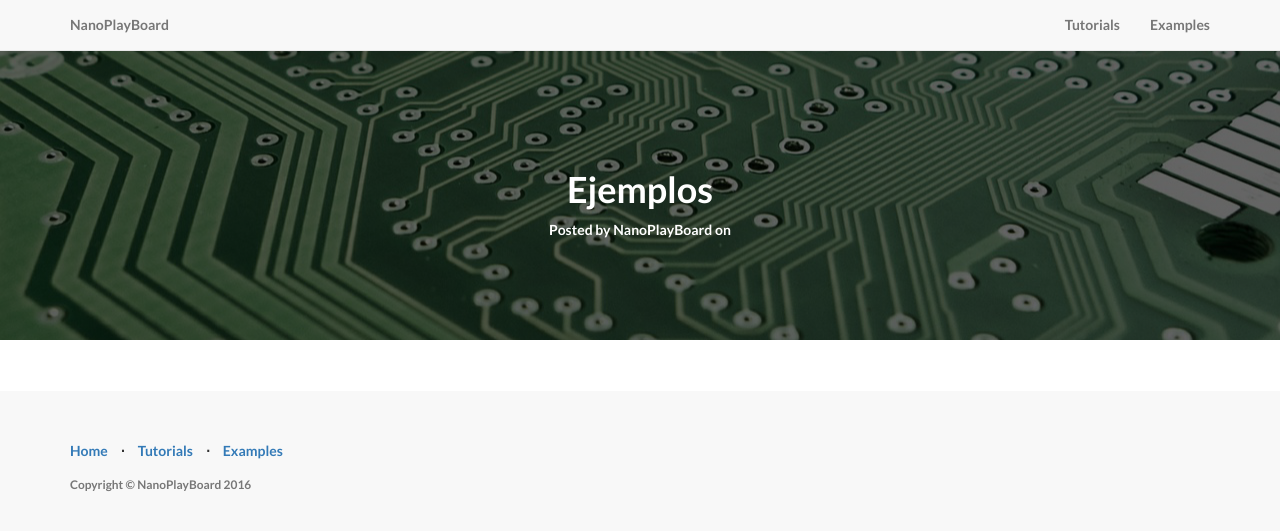
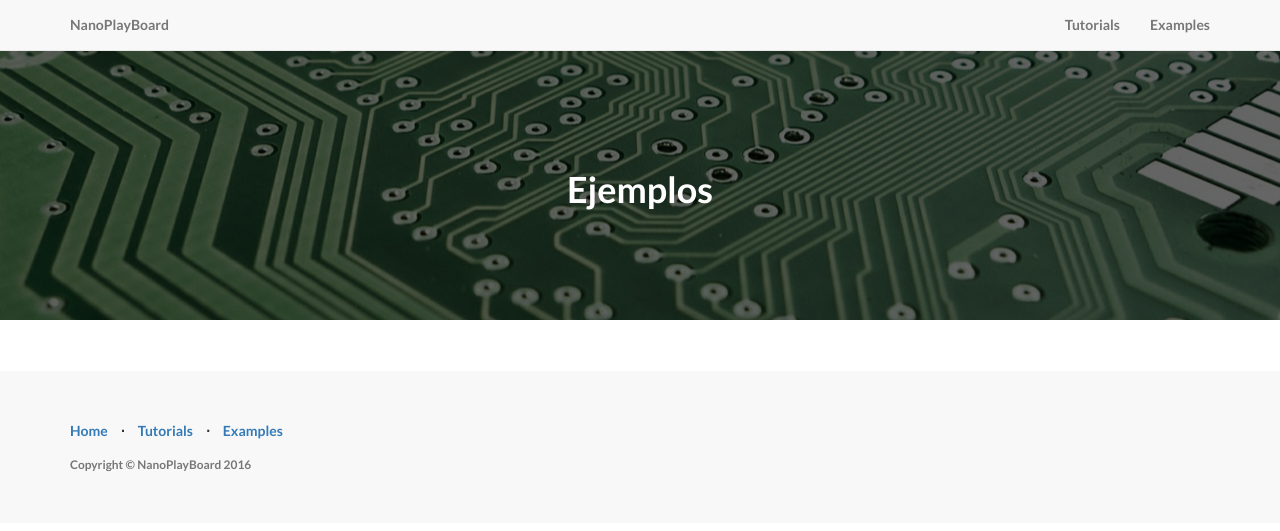
Before and after one commit to nanoplayboard/nanoplayboard.github.io, a Jekyll site: the page built from examples/index.html, in a window 1280 px wide. Shown: the top 531 px of the page. Built offline with Jekyll 4.4.1, drawn with Linux system fonts in a browser that asks for light colours.

Commit message:
Disabled author name for the examples

```diff
--- a/_layouts/examples.html
+++ b/_layouts/examples.html
@@ -12,7 +12,9 @@ layout: default
                     {% if page.subtitle %}
                     <h2 class="subheading">{{ page.subtitle }}</h2>
                     {% endif %}
-                    <span class="meta">Posted by {% if page.author %}{{ page.author }}{% else %}{{ site.title }}{% endif %} on {{ page.date | date: "%B %-d, %Y" }}</span>
+                    <!--
+                    <span class="meta">{% if page.author %}Posted by {{ page.author }} on {{ page.date | date: "%B %-d, %Y" }}{% else %}{{ site.title }}{% endif %}</span>
+                    -->
                 </div>
             </div>
         </div>
```
